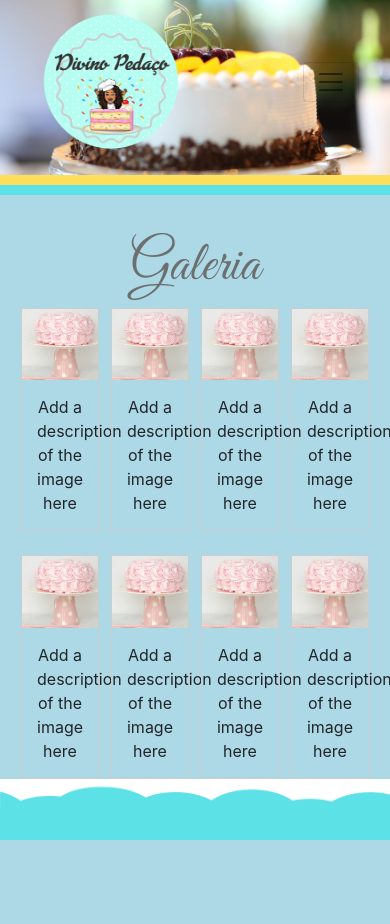
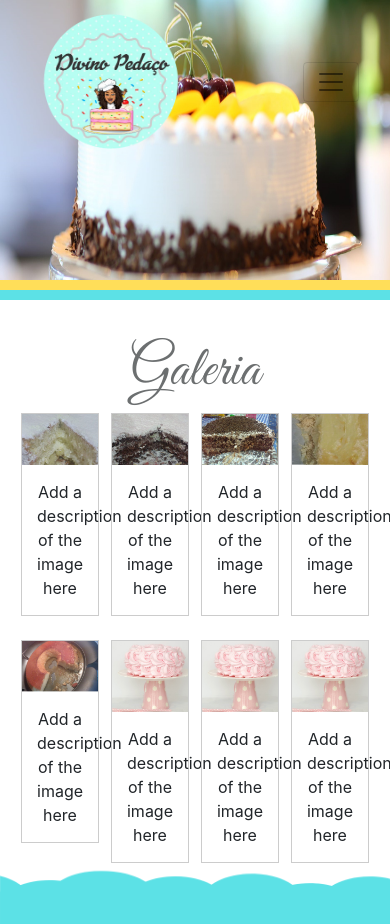
Before and after one commit to eduardaarosaa/divino_pedaco, a plain HTML site: page galeria.html in a window 390 px wide. Before the commit the page ends 844 px from the top, so only its background shows below. Drawn offline with nearby package versions, Linux system fonts and the light colour scheme; a script that the page names is missing.

Commit message:
Alter photos and responsive

```diff
--- a/galeria.html
+++ b/galeria.html
@@ -57,7 +57,7 @@
         <div class="row">
 
 
-            <img src='img/galeria.jpeg' width='100%'>
+            <img src='img/galeria.jpeg' class="banner" width='100%'>
             <div class="col-md-12 barra menu top">
                 <nav class="navbar navbar-expand-lg navbar-light">
                     <img src="img/logo.png" class="img-fluid wobble logo" width="160px">
@@ -149,7 +149,7 @@
                     <div class="responsive">
                             <div class="gallery">
                               <a target="_blank" href="img/b1.jpg">
-                                <img src="img/b1.jpg" alt="Cinque Terre" width="600" height="400">
+                                <img src="img/galeria/bolo.jpg" alt="Cinque Terre" width="600" height="400">
                               </a>
                               <div class="desc">Add a description of the image here</div>
                             </div>
@@ -159,7 +159,7 @@
                           <div class="responsive">
                             <div class="gallery">
                               <a target="_blank" href="img/b1.jpg">
-                                <img src="img/b1.jpg" alt="Forest" width="600" height="400">
+                                <img src="img/galeria/bolo1.jpg" alt="Forest" width="600" height="400">
                               </a>
                               <div class="desc">Add a description of the image here</div>
                             </div>
@@ -168,7 +168,7 @@
                           <div class="responsive">
                             <div class="gallery">
                               <a target="_blank" href="img/b1.jpg">
-                                <img src="img/b1.jpg" alt="Northern Lights" width="600" height="400">
+                                <img src="img/galeria/bolo2.jpg" alt="Northern Lights" width="600" height="400">
                               </a>
                               <div class="desc">Add a description of the image here</div>
                             </div>
@@ -177,7 +177,7 @@
                           <div class="responsive">
                             <div class="gallery">
                               <a target="_blank" href="img/b1.jpg">
-                                <img src="img/b1.jpg" alt="Mountains" width="600" height="400">
+                                <img src="img/galeria/torta.jpg" alt="Mountains" width="600" height="400">
                               </a>
                               <div class="desc">Add a description of the image here</div>
                             </div>
@@ -192,7 +192,7 @@
                     <div class="responsive">
                             <div class="gallery">
                               <a target="_blank" href="img/b1.jpg">
-                                <img src="img/b1.jpg" alt="Cinque Terre" width="600" height="400">
+                                <img src="img/galeria/pudim.jpg" alt="Cinque Terre" width="600" height="400">
                               </a>
                               <div class="desc">Add a description of the image here</div>
                             </div>
--- a/style/style.css
+++ b/style/style.css
@@ -13,6 +13,8 @@ body{
 	font-family:Arial;
 	font-weight:bold;
 	font-size:12pt;
+
+
 }
 .menu ul li{
 	color:#fff;
@@ -122,24 +124,24 @@ footer{
   }
   @media only screen and (max-width: 800px) {
 	body {
-	  background-color: lightblue!important;
+	 /* background-color: lightblue!important;*/
 
 	}
 	.barra{
 	background-color: transparent;
+	}
 
-	}
-	.menu ul li{
-		display: inline!important;
-
-	}
-	nav ul li a{
-		display: inline!important;
-	}
 	#layer1{
 		display: none!important;
 	}
 	a.nav-link{
 		display: inline!important;
 	}
+	.nav-item{
+		display: inline!important;
+	}
+	.banner{
+		width: 100%;
+		height: 280px;
+	}
   }
```
Also changed, not shown: contato.html (+1 -1 lines), index.html (+2 -2 lines), produtos.html (+2 -2 lines), quemsomos.html (+1 -1 lines), img/galeria/Originals/bolo.jpg (added), img/galeria/Originals/bolo1.jpg (added), img/galeria/Originals/bolo2.jpg (added), img/galeria/Originals/pudim.jpg (added), img/galeria/Originals/torta.jpg (added), img/galeria/bolo.jpg (added), img/galeria/bolo1.jpg (added), img/galeria/bolo2.jpg (added), img/galeria/pudim.jpg (added), img/galeria/torta.jpg (added), 2 other files.
